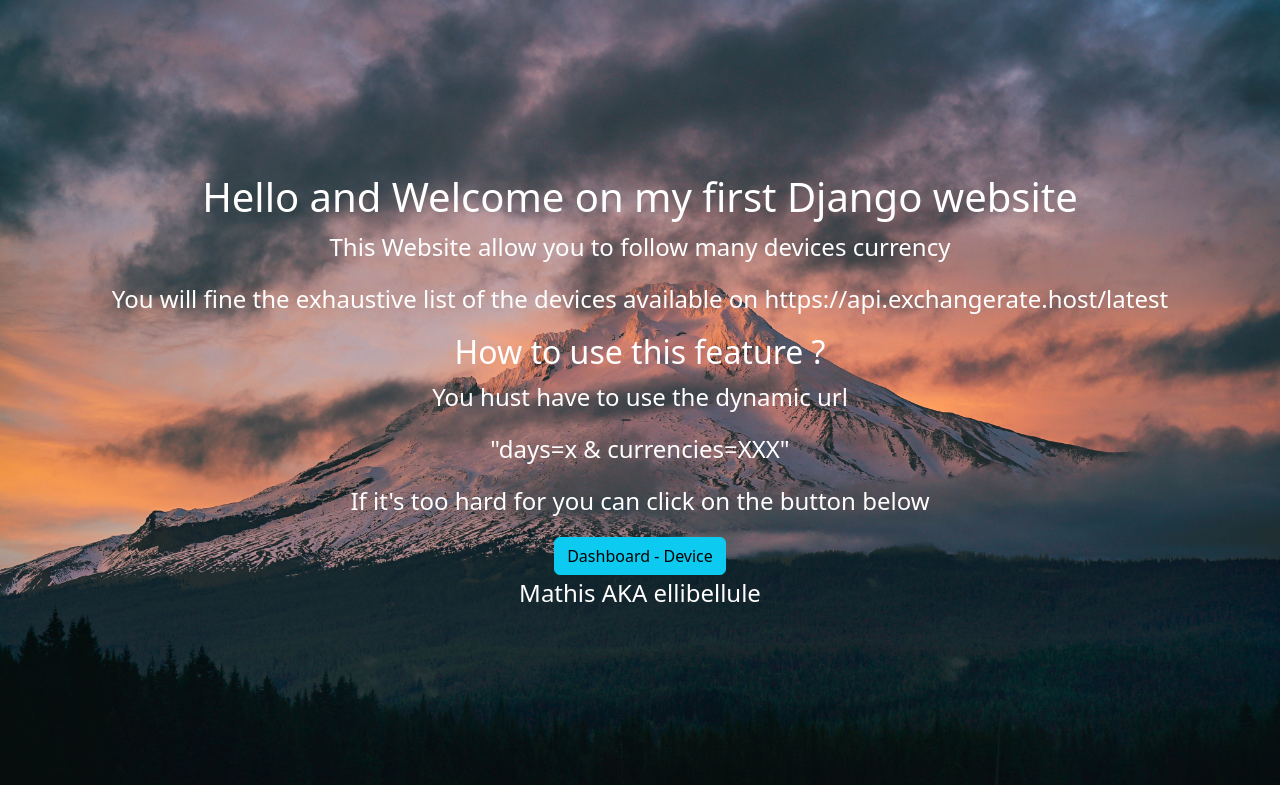
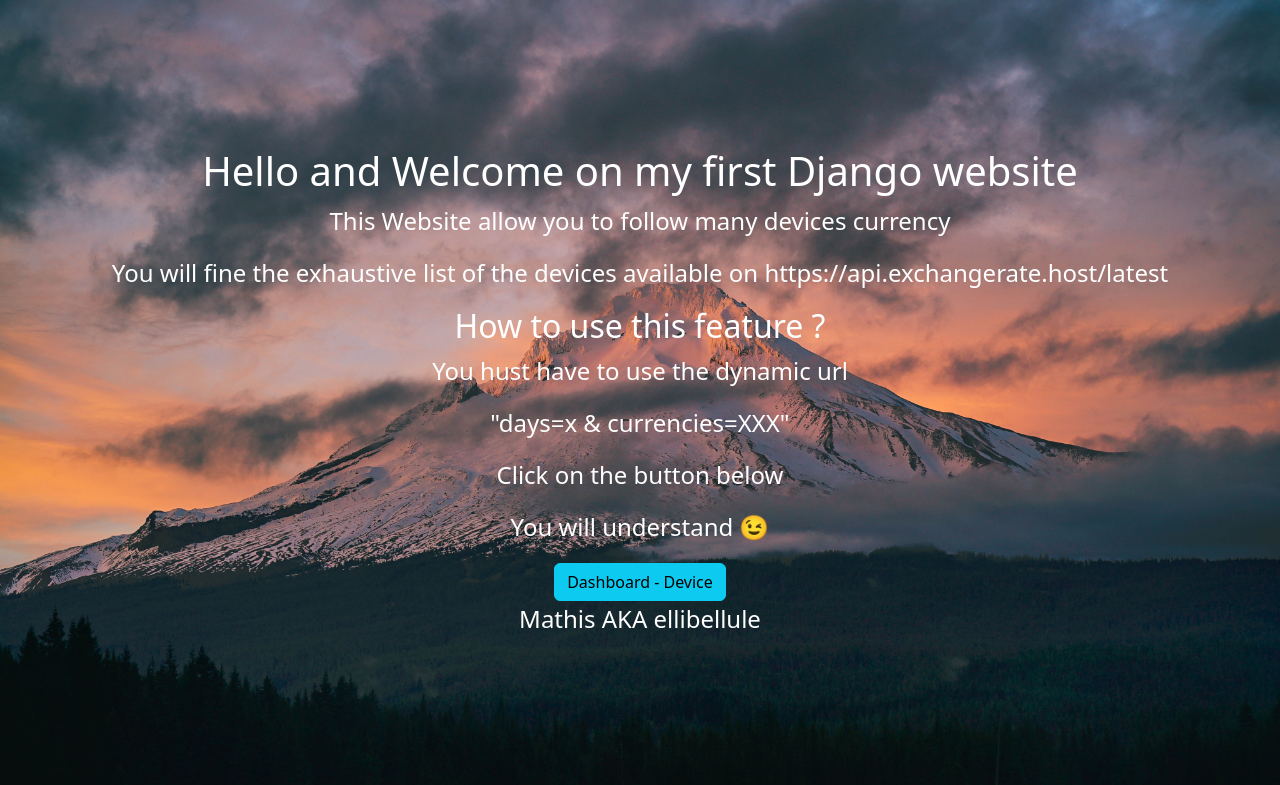
Before and after one commit to elLibellule/Dashboard-Device, a Django app: page / in a window 1280 px wide. Shown: the top 785 px of the page. Run offline with Django 4.2, Linux system fonts and the light colour scheme.

Commit message:
Third commit

```diff
--- a/devise/templates/devise/index.html
+++ b/devise/templates/devise/index.html
@@ -8,6 +8,7 @@
 
     <link href="https://cdn.jsdelivr.net/npm/bootstrap@5.2.0-beta1/dist/css/bootstrap.min.css" rel="stylesheet" integrity="sha384-0evHe/X+R7YkIZDRvuzKMRqM+OrBnVFBL6DOitfPri4tjfHxaWutUpFmBp4vmVor" crossorigin="anonymous">
     <script src="https://cdnjs.cloudflare.com/ajax/libs/Chart.js/3.8.0/chart.min.js" integrity="sha512-sW/w8s4RWTdFFSduOTGtk4isV1+190E/GghVffMA9XczdJ2MDzSzLEubKAs5h0wzgSJOQTRYyaz73L3d6RtJSg==" crossorigin="anonymous" referrerpolicy="no-referrer"></script>
+    <script src="https://cdn.jsdelivr.net/npm/chartjs-plugin-trendline"></script>
 
 </head>
 <body class="bg-dark">
@@ -44,6 +45,10 @@
                                 fill: true,
                                 backgroundColor: 'rgb(0, 128, 128)',
                                 borderColor: 'rgb(255, 128, 128)',
+                                trendlineLinear: {
+                                    style: "#9fd6f4",
+                                    width: 3
+                                }
                                 }]
                             }
             });
--- a/devise/templates/index/index.html
+++ b/devise/templates/index/index.html
@@ -23,7 +23,8 @@
         <p>
             "days=x & currencies=XXX"
         </p>
-        <p>If it's too hard for you can click on the button below</p>
+        <p>Click on the button below</p>
+        <p>You will understand 😉</p>
 
 
 
```
